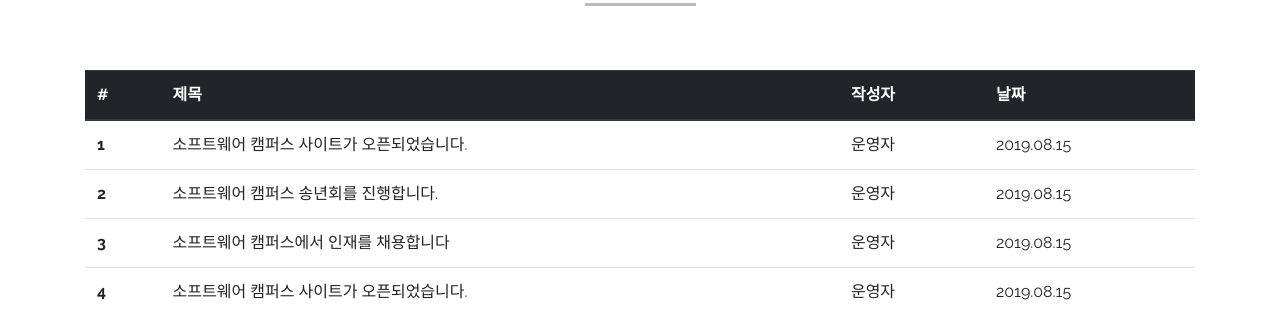
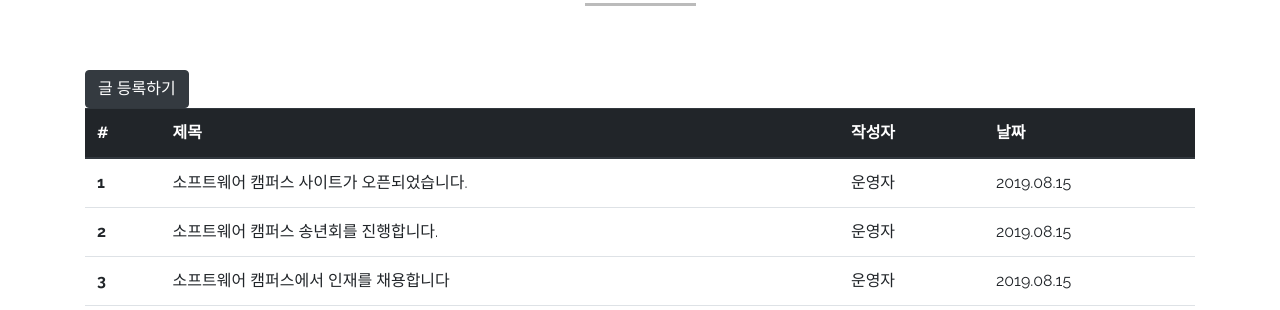
Before and after one commit to lqqokim/socam-prj, a plain HTML site: page notice.html in a window 1280 px wide. Shown: the part 490-800 px from the top of the page. Drawn offline with Linux system fonts and the light colour scheme.

Commit message:
feat(notice): 게시글 등록 버튼 추가

```diff
--- a/notice.html
+++ b/notice.html
@@ -141,6 +141,8 @@
 				<h3 class="heading mb-2 text-center"> <span>Notice </span> </h3>
 				<p class="para mb-5 text-center"></p>
 			</div>
+
+			<button type="button" class="btn btn-dark">글 등록하기</button>
 
 			<table class="table">
 					<thead class="thead-dark">
```
